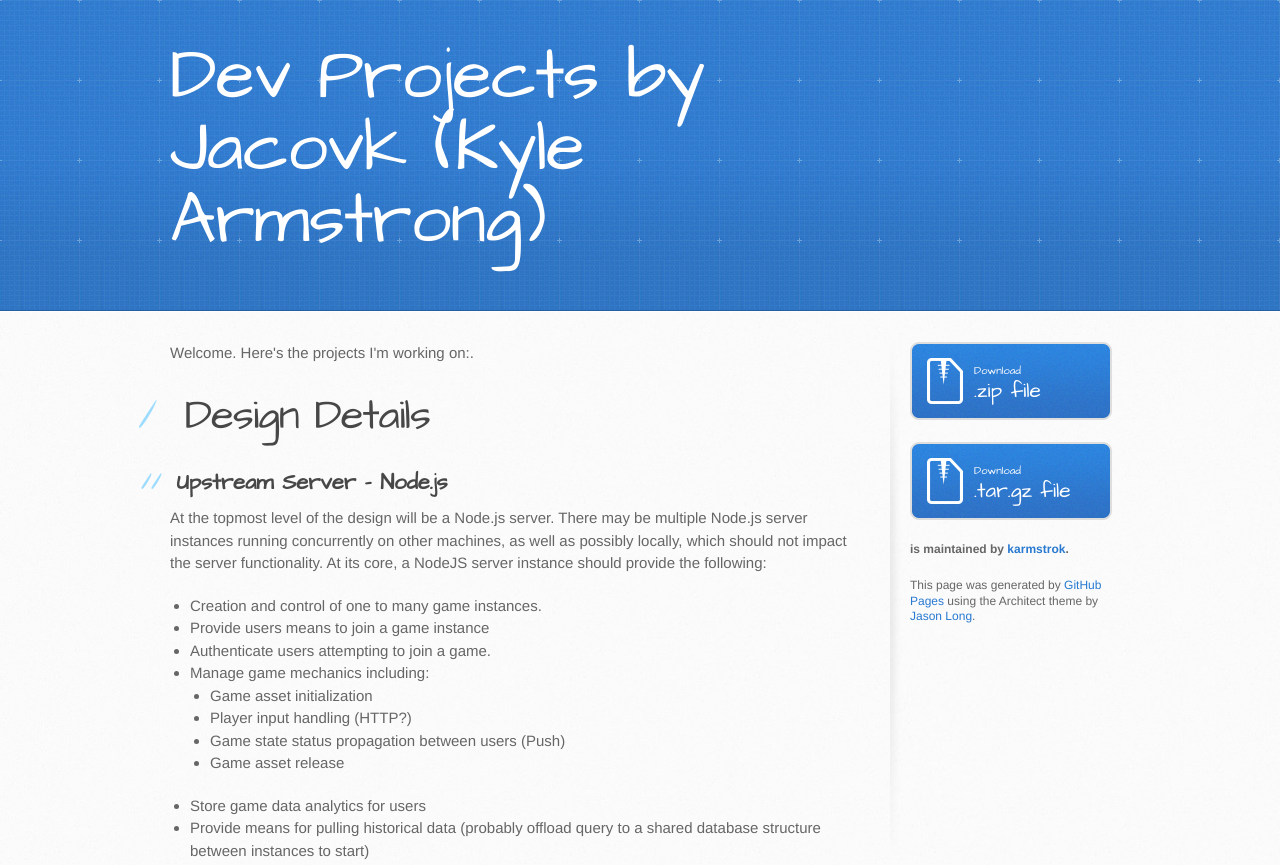
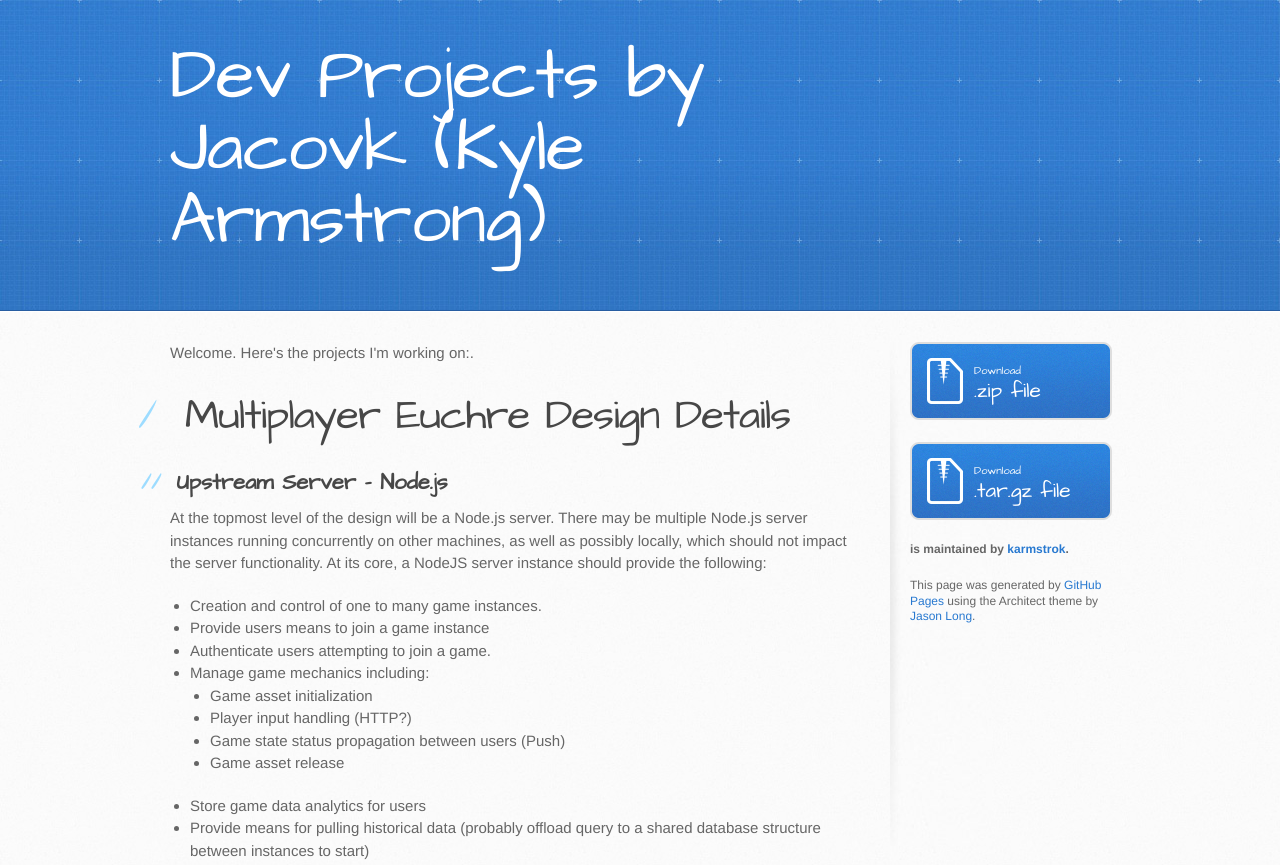
Before and after one commit to karmstrok/karmstrok.github.io, a plain HTML site: page index.html in a window 1280 px wide. Shown: the top 865 px of the page. Drawn offline with Linux system fonts and the light colour scheme.

Commit message:
Update index.html

```diff
--- a/index.html
+++ b/index.html
@@ -29,7 +29,7 @@
           <p>Welcome. Here's the projects I'm working on:.</p>
 
 <h1>
-<a id="design-details" class="anchor" href="#design-details" aria-hidden="true"><span class="octicon octicon-link"></span></a>Design Details</h1>
+<a id="design-details" class="anchor" href="#design-details" aria-hidden="true"><span class="octicon octicon-link"></span></a>Multiplayer Euchre Design Details</h1>
 
 <h2>
 <a id="upstream-server---nodejs" class="anchor" href="#upstream-server---nodejs" aria-hidden="true"><span class="octicon octicon-link"></span></a>Upstream Server - Node.js</h2>
```
